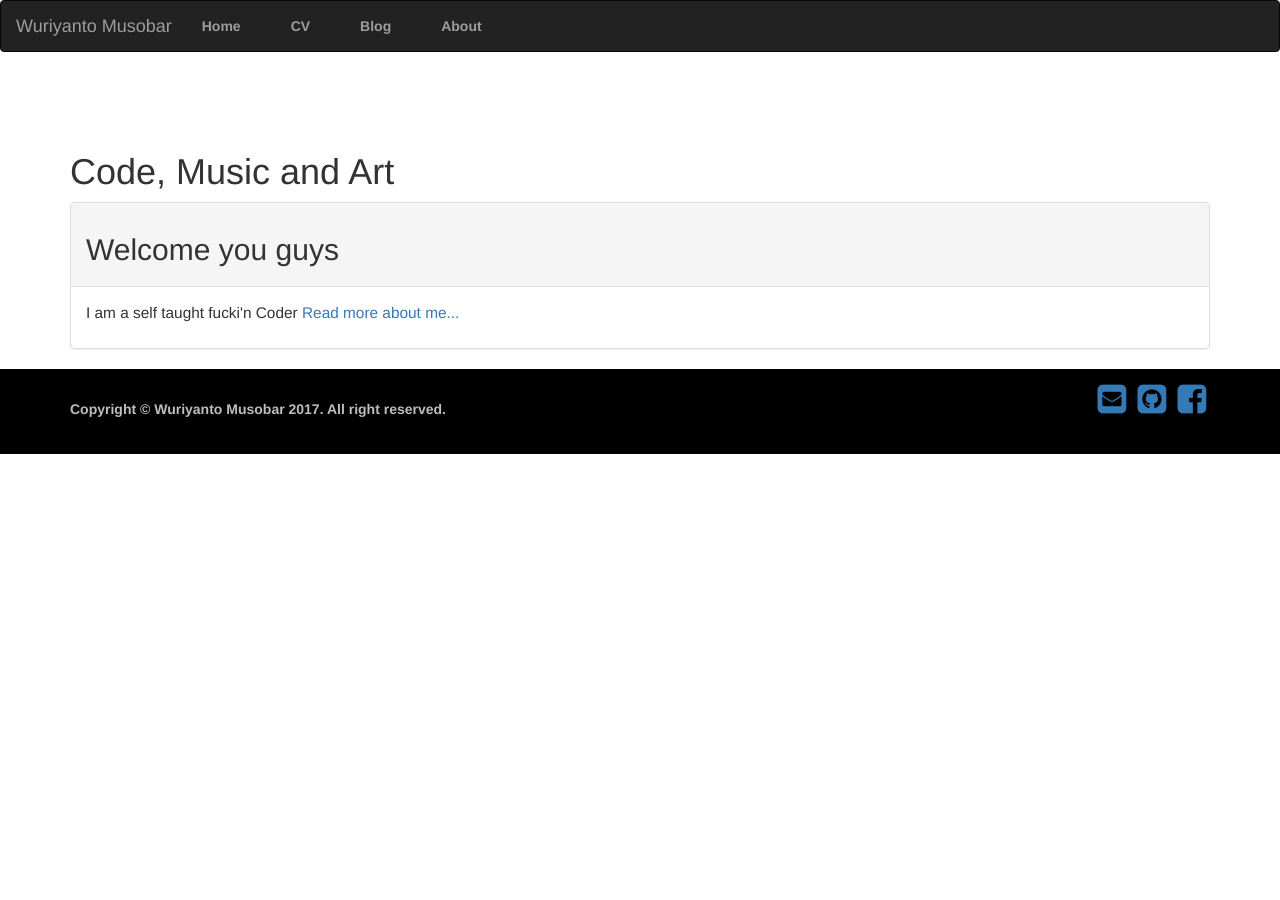
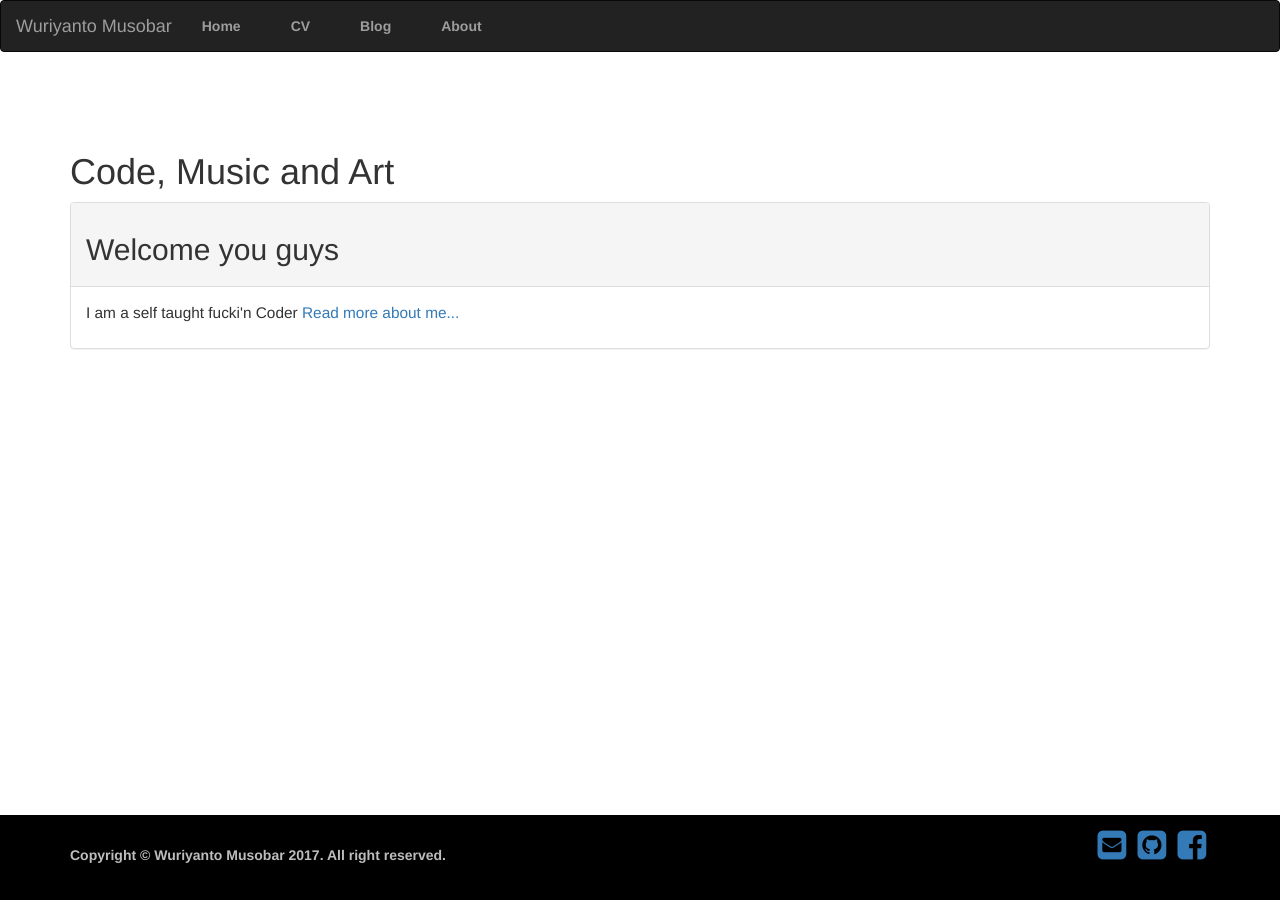
Before and after one commit to wuriyanto48/wuriyanto48.github.io, a Jekyll site: the page built from index.html, in a window 1280 px wide. Built offline with Jekyll 4.4.1, drawn with Linux system fonts in a browser that asks for light colours; nearby versions of some CDN libraries.

Commit message:
change footer position

```diff
--- a/css/nav_layout.css
+++ b/css/nav_layout.css
@@ -7,8 +7,8 @@ body {
   margin-bottom: 60px;
 }
 .footer {
-  position: fixed;
-  bottom: auto;
+  position: absolute;
+  bottom: 0;
   width: 100%;
   /* Set the fixed height of the footer here */
   height: auto;
```
